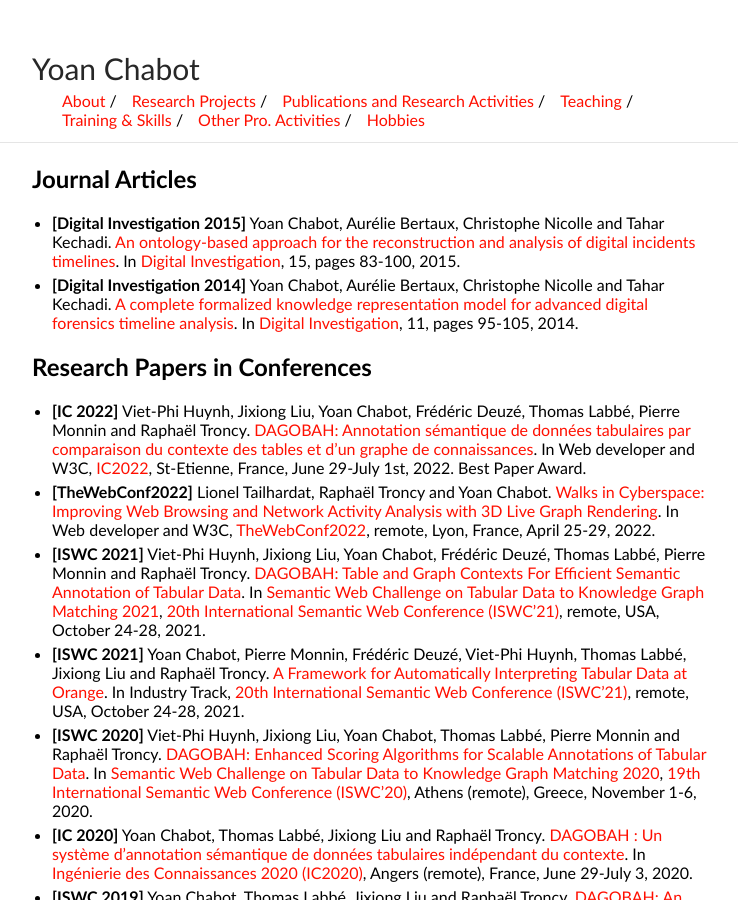
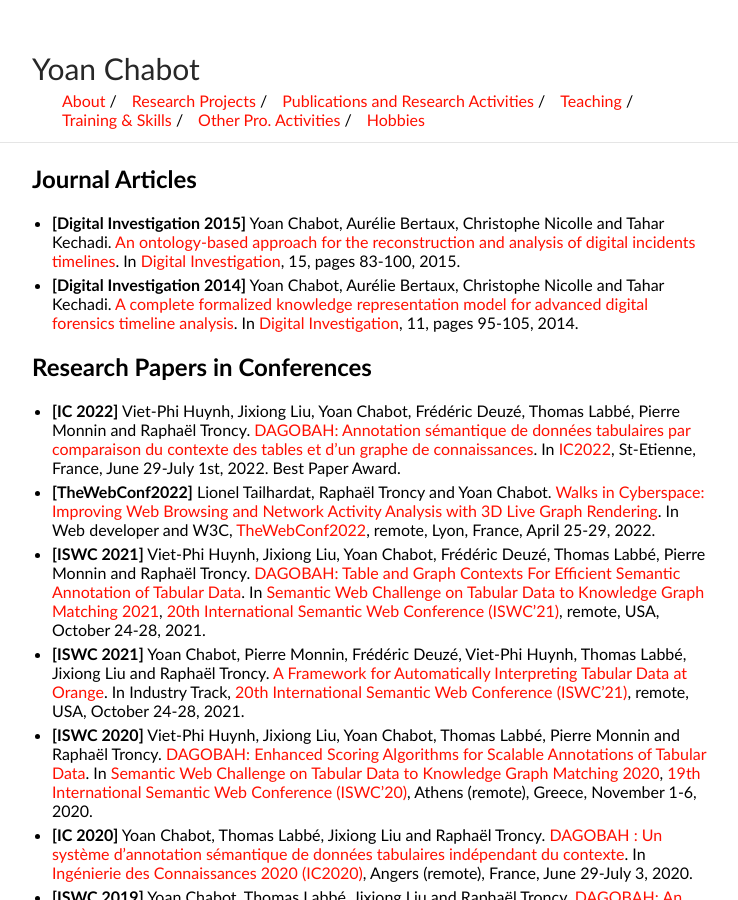
Before and after one commit to yoanchabot/yoanchabot.github.io, a Jekyll site: the page built from publications.md, in a window 1280 px wide and 900 px high. Shown: the whole window, without its empty margins (258-996 px from the left). Built offline with Jekyll 4.4.1, drawn with Linux system fonts in a browser that asks for light colours.

Commit message:
Update publications.md

```diff
--- a/publications.md
+++ b/publications.md
@@ -9,7 +9,7 @@
 * <b id="digital_investigation_2014">[Digital Investigation 2014]</b> Yoan Chabot, Aurélie Bertaux, Christophe Nicolle and Tahar Kechadi. [A complete formalized knowledge representation model for advanced digital forensics timeline analysis](https://github.com/yoanchabot/papers/raw/main/chabot2014a.pdf). In [Digital Investigation](https://www.sciencedirect.com/journal/digital-investigation), 11, pages 95-105, 2014.
 
 ## Research Papers in Conferences
-* <b id="ic_2022">[IC 2022]</b> Viet-Phi Huynh, Jixiong Liu, Yoan Chabot, Frédéric Deuzé, Thomas Labbé, Pierre Monnin and Raphaël Troncy. [DAGOBAH: Annotation sémantique de données tabulaires par comparaison du contexte des tables et d'un graphe de connaissances](https://github.com/yoanchabot/papers/raw/main/huynh2022.pdf). In Web developer and W3C, [IC2022](https://ci.mines-stetienne.fr/pfia2022/conferences/ic/), St-Etienne, France, June 29-July 1st, 2022. Best Paper Award.
+* <b id="ic_2022">[IC 2022]</b> Viet-Phi Huynh, Jixiong Liu, Yoan Chabot, Frédéric Deuzé, Thomas Labbé, Pierre Monnin and Raphaël Troncy. [DAGOBAH: Annotation sémantique de données tabulaires par comparaison du contexte des tables et d'un graphe de connaissances](https://github.com/yoanchabot/papers/raw/main/huynh2022.pdf). In [IC2022](https://ci.mines-stetienne.fr/pfia2022/conferences/ic/), St-Etienne, France, June 29-July 1st, 2022. Best Paper Award.
 * <b id="thewebconf_2022">[TheWebConf2022]</b> Lionel Tailhardat, Raphaël Troncy and Yoan Chabot. [Walks in Cyberspace: Improving Web Browsing and Network Activity Analysis with 3D Live Graph Rendering](https://github.com/yoanchabot/papers/raw/main/tailhardat2022.pdf). In Web developer and W3C, [TheWebConf2022](https://www2022.thewebconf.org), remote, Lyon, France, April 25-29, 2022.
 * <b id="iswc_2021_b">[ISWC 2021]</b> Viet-Phi Huynh, Jixiong Liu, Yoan Chabot, Frédéric Deuzé, Thomas Labbé, Pierre Monnin and Raphaël Troncy. [DAGOBAH: Table and Graph Contexts For Efficient Semantic Annotation of Tabular Data](https://github.com/yoanchabot/papers/raw/main/huynh2021.pdf). In [Semantic Web Challenge on Tabular Data to Knowledge Graph Matching 2021](http://www.cs.ox.ac.uk/isg/challenges/sem-tab/2021/index.html), [20th International Semantic Web Conference (ISWC'21)](https://iswc2021.semanticweb.org/), remote, USA, October 24-28, 2021.
 * <b id="iswc_2021_a">[ISWC 2021]</b> Yoan Chabot, Pierre Monnin, Frédéric Deuzé, Viet-Phi Huynh, Thomas Labbé, Jixiong Liu and Raphaël Troncy. [A Framework for Automatically Interpreting Tabular Data at Orange](https://github.com/yoanchabot/papers/raw/main/chabot2021b.pdf). In Industry Track, [20th International Semantic Web Conference (ISWC'21)](https://iswc2021.semanticweb.org/), remote, USA, October 24-28, 2021.
```
